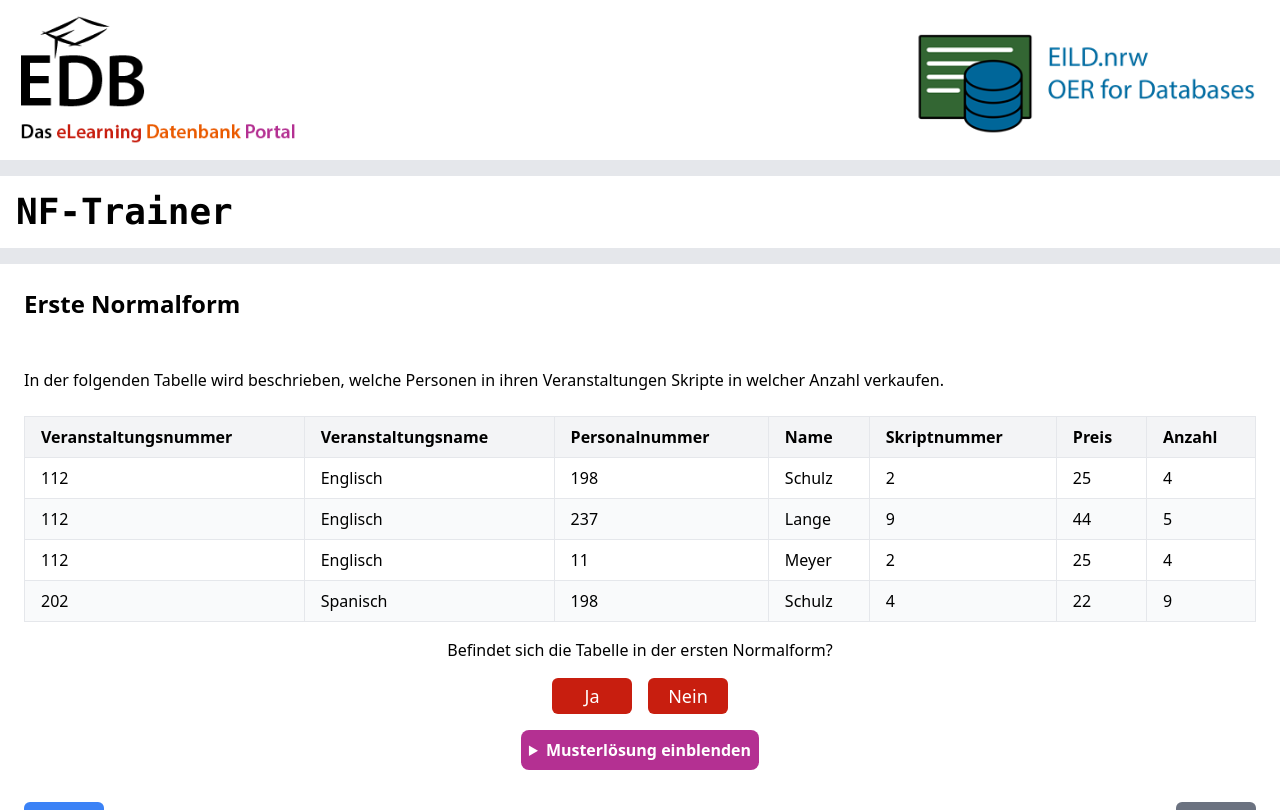
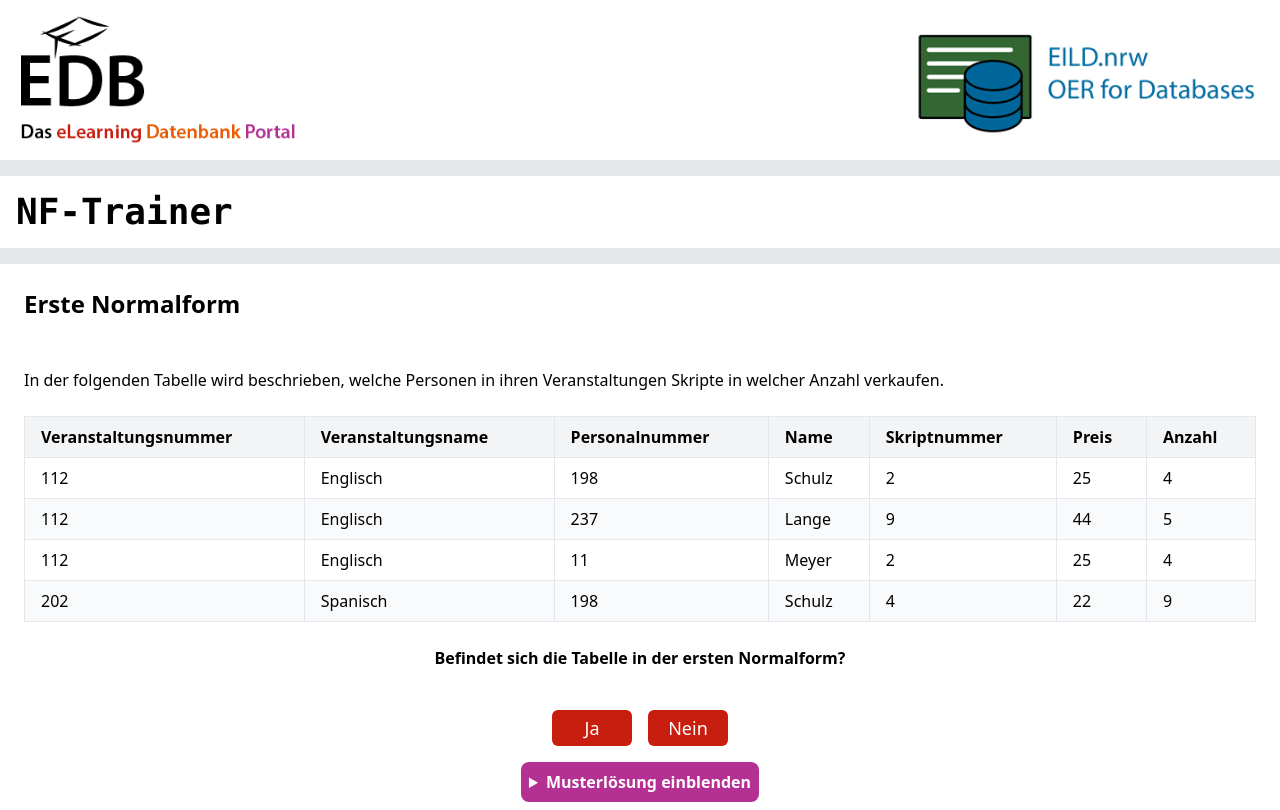
Before and after one commit to orca-nrw/nf-trainer, a React (Create React App) app: page /#/tasks/1/firstNormalForm in a window 1280 px wide. Shown: the top 810 px of the page. Built offline with nearby package versions, Linux system fonts and the light colour scheme.

Commit message:
Extracted styling

```diff
--- /dev/null
+++ b/src/Components/Subcomponents/TrainerSubtaskDescription.tsx
@@ -0,0 +1,11 @@
+import React from 'react'
+
+interface PropTypes {
+  children?: React.ReactNode
+}
+
+export default function TrainerSubtaskDescription ({ children }: PropTypes) {
+  return (
+    <p className="text-center font-semibold pt-2 pb-6">{children}</p>
+  )
+}
--- a/src/Pages/FirstNormalForm.tsx
+++ b/src/Pages/FirstNormalForm.tsx
@@ -4,6 +4,7 @@ import BooleanResponseHandler from '../Components/BooleanResponseHandler'
 import PrevNextNavigation from '../Components/PrevNextNavigation'
 import SampleSolution from '../Components/SampleSolution'
 import TrainerHeader from '../Components/Subcomponents/TrainerHeader'
+import TrainerSubtaskDescription from '../Components/Subcomponents/TrainerSubtaskDescription'
 import TrainerTaskDescription from '../Components/Subcomponents/TrainerTaskDescription'
 import Table from '../Components/Table'
 import tasks from '../Tasks'
@@ -34,9 +35,7 @@ export default function FirstNormalForm () {
       <TrainerHeader>Erste Normalform</TrainerHeader>
       <TrainerTaskDescription>{task.description}</TrainerTaskDescription>
       <Table tableData={task.tableData}/>
-      <div className="flex flex-col items-center space-y-4">
-        <p>Befindet sich die Tabelle in der ersten Normalform?</p>
-      </div>
+      <TrainerSubtaskDescription>Befindet sich die Tabelle in der ersten Normalform?</TrainerSubtaskDescription>
       <BooleanResponseHandler responseHandler={handleResponse} />
       <SampleSolution >
         {task.hasViolatingColumns ? <p>Nein</p> : <p>Ja</p>}
--- a/src/Pages/FunctionalDependencies.tsx
+++ b/src/Pages/FunctionalDependencies.tsx
@@ -7,6 +7,7 @@ import SampleSolution from '../Components/SampleSolution'
 import PrevNextNavigation from '../Components/PrevNextNavigation'
 import TrainerHeader from '../Components/Subcomponents/TrainerHeader'
 import TrainerTaskDescription from '../Components/Subcomponents/TrainerTaskDescription'
+import TrainerSubtaskDescription from '../Components/Subcomponents/TrainerSubtaskDescription'
 
 export default function FunctionalDependencies () {
   // Get task from url param
@@ -36,7 +37,7 @@ export default function FunctionalDependencies () {
       <TrainerHeader>Funktionale Abhängigkeiten</TrainerHeader>
       <TrainerTaskDescription>{task.description}</TrainerTaskDescription>
       <Table tableData={task.tableData}/>
-      <p className="text-center">Bestimmen Sie alle funktionalen Abhängigkeiten!</p>
+      <TrainerSubtaskDescription>Bestimmen Sie alle funktionalen Abhängigkeiten!</TrainerSubtaskDescription>
       <AssociationResponseHandler keys={taskKeys} associationsSolutions={functionalDependencies} responseHandler={handleResponse} />
       <SampleSolution >
         {functionalDependencies.map((dependency, index) => {
--- a/src/Pages/FunctionalDependencyTypes.tsx
+++ b/src/Pages/FunctionalDependencyTypes.tsx
@@ -5,6 +5,7 @@ import HintContainer from '../Components/HintContainer'
 import PrevNextNavigation from '../Components/PrevNextNavigation'
 import SampleSolution from '../Components/SampleSolution'
 import TrainerHeader from '../Components/Subcomponents/TrainerHeader'
+import TrainerSubtaskDescription from '../Components/Subcomponents/TrainerSubtaskDescription'
 import TrainerTaskDescription from '../Components/Subcomponents/TrainerTaskDescription'
 import Table from '../Components/Table'
 import tasks from '../Tasks'
@@ -51,7 +52,7 @@ export default function FunctionalDependencyTypes () {
       <TrainerTaskDescription>{task.description}</TrainerTaskDescription>
       <Table tableData={task.tableData}/>
       <div className="flex flex-col items-center space-y-4">
-        <p>Wählen Sie den jeweiligen Typ der funktionalen Abhängigkeiten aus!</p>
+      <TrainerSubtaskDescription>Wählen Sie den jeweiligen Typ der funktionalen Abhängigkeiten aus!</TrainerSubtaskDescription>
         <FunctionalDependencyHandler functionalDependencies={functionalDependencies} selectedTypes={selectedTypes} setSelectedTypes={setSelectedTypes} />
         <button className="px-4 py-2 bg-red-500 hover:bg-red-600 text-white text-lg font-semibold border shadow-md rounded-md cursor-pointer block mx-auto" onClick={() => handleSubmit()}>Auswerten</button>
         <HintContainer functionalDependencies={task.functionalDependencies} primaryKeys={task.primaryKeys} />
--- a/src/Pages/PrimaryKeys.tsx
+++ b/src/Pages/PrimaryKeys.tsx
@@ -5,6 +5,7 @@ import HintContainer from '../Components/HintContainer'
 import PrevNextNavigation from '../Components/PrevNextNavigation'
 import SampleSolution from '../Components/SampleSolution'
 import TrainerHeader from '../Components/Subcomponents/TrainerHeader'
+import TrainerSubtaskDescription from '../Components/Subcomponents/TrainerSubtaskDescription'
 import TrainerTaskDescription from '../Components/Subcomponents/TrainerTaskDescription'
 import Table from '../Components/Table'
 import tasks from '../Tasks'
@@ -50,7 +51,7 @@ export default function PrimaryKeys () {
       <TrainerTaskDescription>{task.description}</TrainerTaskDescription>
       <Table tableData={task.tableData}/>
       <div className="flex flex-col items-center space-y-4">
-        <p>Bestimmen Sie alle eindeutigen Schlüssel!</p>
+      <TrainerSubtaskDescription>Bestimmen Sie alle eindeutigen Schlüssel!</TrainerSubtaskDescription>
         <div className="p-4 border shadow-md">
           <h1 className="font-bold">Schlüssel</h1>
           <CheckboxResponseHandler entryList={taskKeys} selectedEntries={selectedEntries} setSelectedEntries={setSelectedEntries} useAccent={true} />
--- a/src/Pages/SecondNormalForm.tsx
+++ b/src/Pages/SecondNormalForm.tsx
@@ -5,6 +5,7 @@ import HintContainer from '../Components/HintContainer'
 import PrevNextNavigation from '../Components/PrevNextNavigation'
 import SampleSolution from '../Components/SampleSolution'
 import TrainerHeader from '../Components/Subcomponents/TrainerHeader'
+import TrainerSubtaskDescription from '../Components/Subcomponents/TrainerSubtaskDescription'
 import TrainerTaskDescription from '../Components/Subcomponents/TrainerTaskDescription'
 import Table from '../Components/Table'
 import tasks from '../Tasks'
@@ -42,7 +43,7 @@ export default function SecondNormalForm () {
       <TrainerHeader>Zweite Normalform</TrainerHeader>
       <TrainerTaskDescription>{task.description}</TrainerTaskDescription>
       <Table tableData={task.tableData} />
-      <p className="text-center">Bringen Sie das Schema in die zweite Normalform!</p>
+      <TrainerSubtaskDescription>Bringen Sie das Schema in die zweite Normalform!</TrainerSubtaskDescription>
       <AssociationResponseHandler keys={taskKeys} associationsSolutions={associations} responseHandler={handleResponse} />
       <HintContainer functionalDependencies={task.functionalDependencies} primaryKeys={task.primaryKeys} />
       <SampleSolution >
--- a/src/Pages/ThirdNormalForm.tsx
+++ b/src/Pages/ThirdNormalForm.tsx
@@ -5,6 +5,7 @@ import HintContainer from '../Components/HintContainer'
 import PrevNextNavigation from '../Components/PrevNextNavigation'
 import SampleSolution from '../Components/SampleSolution'
 import TrainerHeader from '../Components/Subcomponents/TrainerHeader'
+import TrainerSubtaskDescription from '../Components/Subcomponents/TrainerSubtaskDescription'
 import TrainerTaskDescription from '../Components/Subcomponents/TrainerTaskDescription'
 import TableGrid from '../Components/TableGrid'
 import tasks from '../Tasks'
@@ -42,7 +43,7 @@ export default function ThirdNormalForm () {
       <TrainerHeader>Dritte Normalform</TrainerHeader>
       <TrainerTaskDescription>{task.description}</TrainerTaskDescription>
       <TableGrid gridData={task.secondFormTableData} />
-      <p className="text-center">Bringen Sie das Schema in die dritte Normalform!</p>
+      <TrainerSubtaskDescription>Bringen Sie das Schema in die dritte Normalform!</TrainerSubtaskDescription>
       <AssociationResponseHandler keys={taskKeys} associationsSolutions={associations} responseHandler={handleResponse} />
       <HintContainer functionalDependencies={task.functionalDependencies} primaryKeys={task.primaryKeys} />
       <SampleSolution >
--- a/src/Pages/ViolatingColumns.tsx
+++ b/src/Pages/ViolatingColumns.tsx
@@ -3,6 +3,7 @@ import { Redirect, useParams } from 'react-router'
 import CheckboxResponseHandler from '../Components/CheckboxResponseHandler'
 import PrevNextNavigation from '../Components/PrevNextNavigation'
 import TrainerHeader from '../Components/Subcomponents/TrainerHeader'
+import TrainerSubtaskDescription from '../Components/Subcomponents/TrainerSubtaskDescription'
 import TrainerTaskDescription from '../Components/Subcomponents/TrainerTaskDescription'
 import Table from '../Components/Table'
 import tasks from '../Tasks'
@@ -48,7 +49,7 @@ export default function ViolatingColumns () {
       <TrainerTaskDescription>{task.description}</TrainerTaskDescription>
       <Table tableData={task.tableData}/>
       <div className="flex flex-col items-center space-y-4">
-        <p>Markieren Sie alle Spalten die die erste Normalform verletzen!</p>
+      <TrainerSubtaskDescription>Markieren Sie alle Spalten die die erste Normalform verletzen!</TrainerSubtaskDescription>
         <CheckboxResponseHandler entryList={taskKeys} selectedEntries={selectedEntries} setSelectedEntries={setSelectedEntries} useAccent={true} />
         <button className="px-4 py-2 bg-red-500 hover:bg-red-600 text-white text-lg font-semibold border shadow-md rounded-md cursor-pointer block mx-auto" onClick={() => handleSubmit()}>Auswerten</button>
         <p className="text-l font-bold text-center">{message}</p>
```
